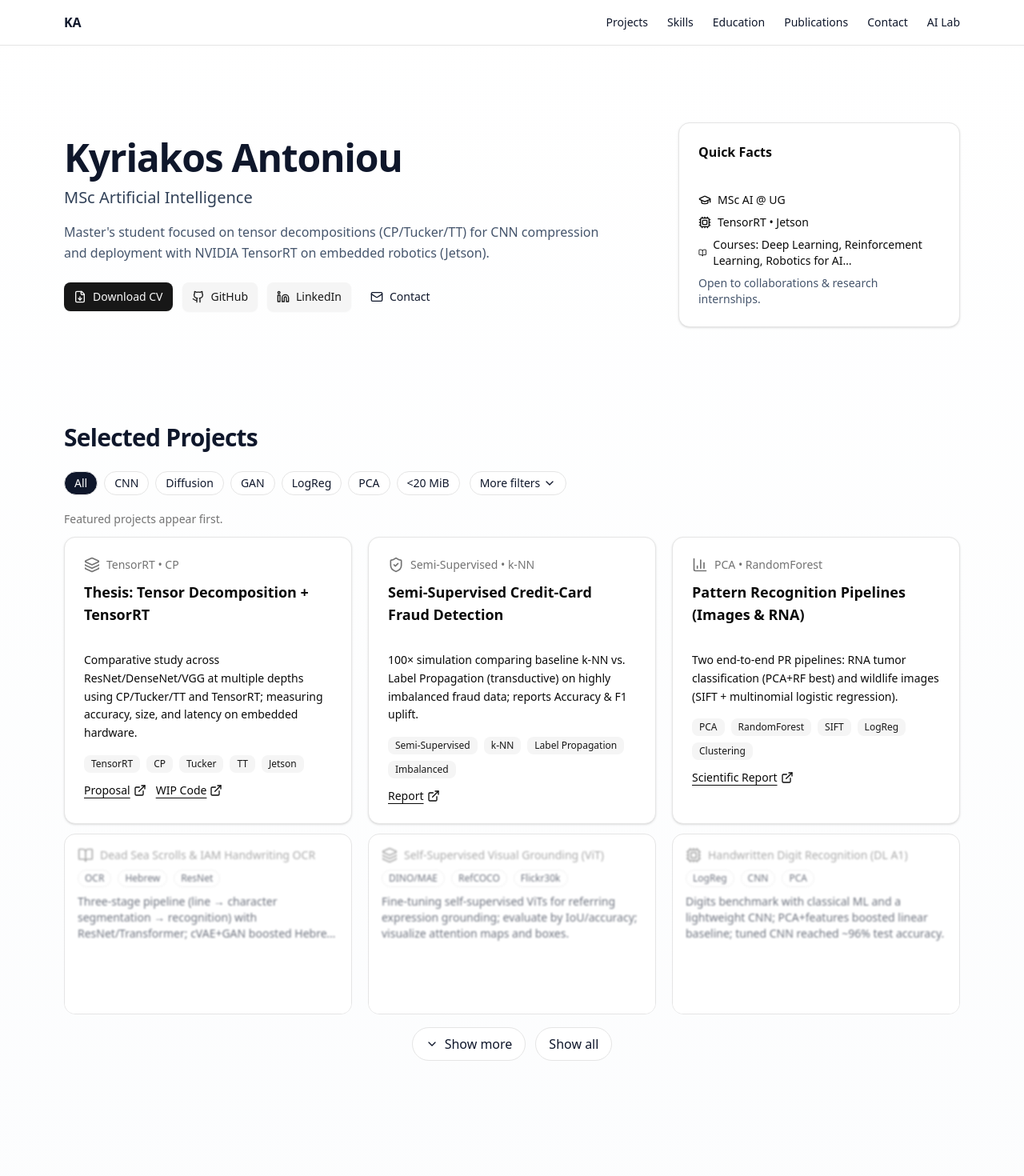
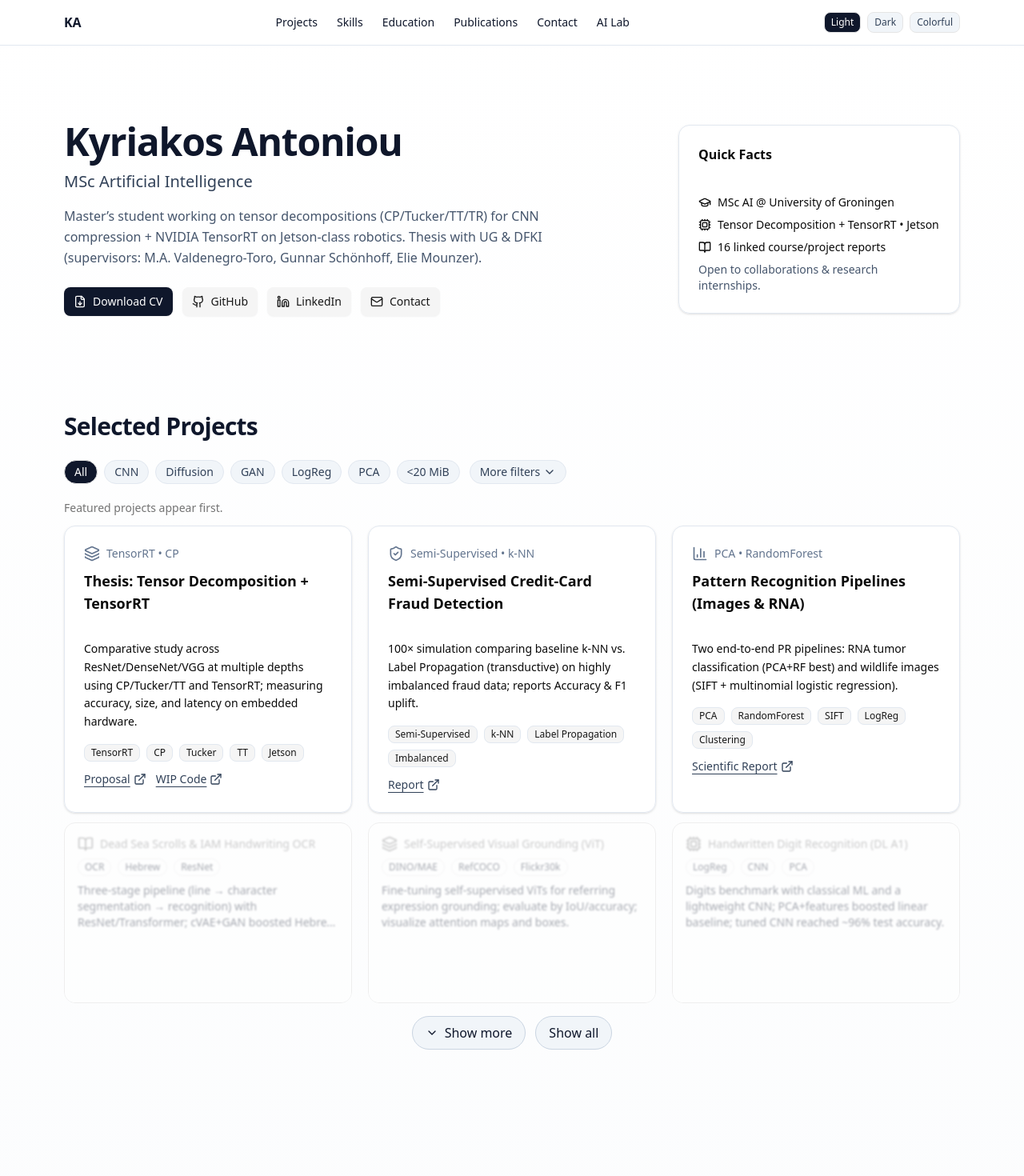
Before and after one commit to UnknownGamerYT/ai-portfolio, a Next.js app: page / in a window 1280 px wide. Shown: the top 1470 px of the page at 80% size. Built offline with nearby package versions, Linux system fonts and the light colour scheme.

Commit message:
Update of dark mode

```diff
--- a/src/app/page.tsx
+++ b/src/app/page.tsx
@@ -6,7 +6,7 @@ import { Github, Linkedin, Mail, FileDown, ExternalLink, GraduationCap, Cpu, Lay
 import { Button } from "@/components/ui/button";
 import { Card, CardContent, CardHeader, CardTitle } from "@/components/ui/card";
 import { Badge } from "@/components/ui/badge";
-
+const cx = (...xs: Array<string | false | undefined>) => xs.filter(Boolean).join(" ");
 // ---------------- Types ----------------
 type LinkRef = { label: string; href: string };
 type Project = {
@@ -24,7 +24,7 @@ const profile = {
   headline: "MSc Artificial Intelligence",
   location: "Groningen (Netherlands) / Nicosia (Cyprus)",
   blurb:
-    "Master's student focused on tensor decompositions (CP/Tucker/TT) for CNN compression and deployment with NVIDIA TensorRT on embedded robotics (Jetson).",
+      "Master’s student working on tensor decompositions (CP/Tucker/TT/TR) for CNN compression + NVIDIA TensorRT on Jetson-class robotics. Thesis with UG & DFKI (supervisors: M.A. Valdenegro-Toro, Gunnar Schönhoff, Elie Mounzer).",
   links: {
     github: "https://github.com/UnknownGamerYT",
     linkedin: "https://www.linkedin.com/in/kyriakos-antoniou-a26b64230/",
@@ -71,7 +71,7 @@ const projects: Project[] = [
   },
 
   // ===== Vision / OCR =====
-  {
+    {
     title: "Dead Sea Scrolls & IAM Handwriting OCR",
     tags: ["OCR", "Hebrew", "ResNet", "Transformer", "cVAE", "GAN"],
     description:
@@ -248,16 +248,16 @@ const projects: Project[] = [
 const Section = ({ id, title, children }: { id: string; title: string; children: React.ReactNode }) => (
   <section id={id} className="scroll-mt-24 py-12 md:py-20">
     <div className="max-w-6xl mx-auto px-4">
-      <h2 className="text-2xl md:text-3xl font-semibold tracking-tight mb-6">{title}</h2>
+      <h2 className="text-2xl md:text-3xl font-semibold tracking-tight mb-6 text-slate-900 dark:text-slate-100">{title}</h2>
       {children}
     </div>
   </section>
 );
 
-const ProjectCard = ({ p }: { p: Project }) => (
-  <Card className="h-full">
+const ProjectCard = ({ p, isColorful = false }: { p: Project; isColorful?: boolean }) => (
+  <Card className="h-full bg-white/90 dark:bg-slate-900/60 border-slate-200 dark:border-slate-800">
     <CardHeader className="pb-2">
-      <div className="flex items-center gap-2 text-sm text-muted-foreground">
+      <div className="flex items-center gap-2 text-sm text-slate-500 dark:text-slate-400">
         {p.icon}
         <span>{p.tags.slice(0, 2).join(" • ")}</span>
       </div>
@@ -267,7 +267,16 @@ const ProjectCard = ({ p }: { p: Project }) => (
       <p className="mb-4 leading-relaxed">{p.description}</p>
       <div className="flex flex-wrap gap-2 mb-3">
         {p.tags.map((t) => (
-          <Badge key={t} variant="secondary">{t}</Badge>
+           <Badge
+             key={t}
+             variant="secondary"
+             className={cx(
+               "border-slate-200 dark:border-slate-700",
+               isColorful && "bg-gradient-to-r from-fuchsia-200 via-sky-200 to-emerald-200 text-slate-900 border-0 dark:from-fuchsia-800 dark:via-sky-800 dark:to-emerald-800 dark:text-slate-100"
+             )}
+          >
+            {t}
+           </Badge>
         ))}
       </div>
       <div className="flex flex-wrap gap-3">
@@ -277,7 +286,7 @@ const ProjectCard = ({ p }: { p: Project }) => (
             href={l.href}
             target="_blank"
             rel="noreferrer"
-            className="inline-flex items-center gap-1 text-sm underline underline-offset-4"
+            className="inline-flex items-center gap-1 text-sm underline underline-offset-4 text-slate-700 dark:text-slate-200"
           >
             {l.label} <ExternalLink className="w-4 h-4" />
           </a>
@@ -289,11 +298,33 @@ const ProjectCard = ({ p }: { p: Project }) => (
 
 // ---------------- Page ----------------
 export default function Portfolio() {
+    // theming
+
+  type Theme = "light" | "dark" | "colorful";
+  const pendingIndexRef = React.useRef<number | null>(null);
+  const HEADER_OFFSET = 80;
+  const [theme, setTheme] = React.useState<Theme>("light");
+  React.useEffect(() => {
+  const root = document.documentElement;
+  if (theme === "dark") root.classList.add("dark");
+  else root.classList.remove("dark");
+  }, [theme]);
   const [showAllTags, setShowAllTags] = React.useState<boolean>(false);
   const [selectedTags, setSelectedTags] = React.useState<Set<string>>(new Set());
   // convenience flag
   const isAll = selectedTags.size === 0;
   const [visibleCount, setVisibleCount] = React.useState<number>(3);
+  React.useEffect(() => {
+    const idx = pendingIndexRef.current;
+    if (idx == null) return;
+
+    const el = document.querySelector<HTMLElement>(`[data-pindex="${idx}"]`);
+    if (el) {
+      const top = el.getBoundingClientRect().top + window.scrollY - HEADER_OFFSET;
+      window.scrollTo({ top, behavior: "smooth" });
+    }
+    pendingIndexRef.current = null;
+  }, [visibleCount]);
   // collect & rank tags by frequency (desc), then alphabetically
   const { topTags, restTags, allTags } = React.useMemo(() => {
     const counts = new Map<string, number>();
@@ -311,6 +342,7 @@ export default function Portfolio() {
 
   const sorted = React.useMemo(() => {
   const arr = [...projects];
+
   arr.sort((a: Project, b: Project) => Number(!!b.featured) - Number(!!a.featured));
   return arr;
   }, [projects]);
@@ -324,9 +356,19 @@ export default function Portfolio() {
   const nextPreview = React.useMemo(() => shown.slice(visibleCount, visibleCount + 3), [shown, visibleCount]);
   const hasMore = shown.length > visibleCount;
   return (
-    <div className="min-h-screen bg-gradient-to-b from-white to-slate-50 text-slate-900">
+      <div
+         className={cx(
+           "min-h-screen",
+          // background by theme
+          theme === "colorful"
+            ? "bg-gradient-to-b from-fuchsia-100 via-sky-100 to-emerald-100 dark:from-fuchsia-950 dark:via-slate-900 dark:to-emerald-950"
+            : "bg-gradient-to-b from-white to-slate-50 dark:from-slate-950 dark:to-slate-900",
+          "text-slate-900 dark:text-slate-100"
+        )}
+      >
+
       {/* Nav */}
-      <header className="sticky top-0 z-50 backdrop-blur supports-[backdrop-filter]:bg-white/70 border-b">
+      <header className="sticky top-0 z-50 backdrop-blur supports-[backdrop-filter]:bg-white/70 dark:supports-[backdrop-filter]:bg-slate-900/70 border-b border-slate-200 dark:border-slate-800">
         <nav className="max-w-6xl mx-auto px-4 h-14 flex items-center justify-between">
           <a href="#home" className="font-semibold">KA</a>
           <div className="hidden md:flex items-center gap-6 text-sm">
@@ -337,6 +379,41 @@ export default function Portfolio() {
             <a href="#contact" className="hover:underline underline-offset-4">Contact</a>
             <a href="/ai-lab" className="hover:underline underline-offset-4">AI Lab</a>
           </div>
+          <div className="flex items-center gap-2">
+          <button
+            onClick={() => setTheme("light")}
+            className={cx(
+              "px-2 py-1 rounded-md border text-xs",
+              theme === "light"
+                ? "bg-slate-900 text-white"
+                : "bg-slate-100 text-slate-700 hover:bg-slate-200 dark:bg-slate-800 dark:text-slate-200 dark:hover:bg-slate-700"
+            )}
+          >
+            Light
+          </button>
+          <button
+            onClick={() => setTheme("dark")}
+            className={cx(
+              "px-2 py-1 rounded-md border text-xs",
+              theme === "dark"
+                ? "bg-slate-900 text-white"
+                : "bg-slate-100 text-slate-700 hover:bg-slate-200 dark:bg-slate-800 dark:text-slate-200 dark:hover:bg-slate-700"
+            )}
+          >
+            Dark
+          </button>
+          <button
+            onClick={() => setTheme("colorful")}
+            className={cx(
+              "px-2 py-1 rounded-md border text-xs",
+              theme === "colorful"
+                ? "bg-slate-900 text-white"
+                : "bg-slate-100 text-slate-700 hover:bg-slate-200 dark:bg-slate-800 dark:text-slate-200 dark:hover:bg-slate-700"
+            )}
+          >
+            Colorful
+          </button>
+        </div>
         </nav>
       </header>
 
@@ -347,11 +424,13 @@ export default function Portfolio() {
             <motion.h1 initial={{ opacity: 0, y: 10 }} animate={{ opacity: 1, y: 0 }} transition={{ duration: 0.5 }} className="text-3xl md:text-5xl font-bold tracking-tight">
               {profile.name}
             </motion.h1>
-            <p className="mt-3 text-lg md:text-xl text-slate-700">{profile.headline}</p>
-            <p className="mt-4 text-slate-600 max-w-2xl leading-relaxed">{profile.blurb}</p>
+            <p className="mt-3 text-lg md:text-xl text-slate-700 dark:text-slate-200 font-medium">
+              {profile.headline}
+            </p>
+            <p className="mt-4 text-slate-600 dark:text-slate-300 max-w-2xl leading-relaxed">{profile.blurb}</p>
             <div className="mt-6 flex flex-wrap gap-3">
               <a href={profile.links.cv} target="_blank" rel="noreferrer">
-                <Button className="gap-2"><FileDown className="w-4 h-4" /> Download CV</Button>
+                <Button className="gap-2 bg-slate-900 text-white hover:bg-slate-800 dark:bg-slate-700 dark:text-white dark:hover:bg-slate-600"><FileDown className="w-4 h-4" /> Download CV</Button>
               </a>
               <a href={profile.links.github} target="_blank" rel="noreferrer">
                 <Button variant="secondary" className="gap-2"><Github className="w-4 h-4" /> GitHub</Button>
@@ -360,19 +439,19 @@ export default function Portfolio() {
                 <Button variant="secondary" className="gap-2"><Linkedin className="w-4 h-4" /> LinkedIn</Button>
               </a>
               <a href={profile.links.email}>
-                <Button variant="ghost" className="gap-2"><Mail className="w-4 h-4" /> Contact</Button>
+                <Button variant="secondary" className="gap-2"><Mail className="w-4 h-4" /> Contact</Button>
               </a>
             </div>
           </div>
           <div className="md:col-span-1">
-            <Card>
+            <Card className="bg-white/90 dark:bg-slate-900/60 border-slate-200 dark:border-slate-800">
               <CardHeader className="pb-2">
                 <CardTitle className="text-base">Quick Facts</CardTitle>
               </CardHeader>
               <CardContent className="text-sm space-y-2">
-                <p className="flex items-center gap-2"><GraduationCap className="w-4 h-4" /> MSc AI @ UG</p>
-                <p className="flex items-center gap-2"><Cpu className="w-4 h-4" /> TensorRT • Jetson</p>
-                <p className="flex items-center gap-2"><BookOpen className="w-4 h-4" /> Courses: {"Deep Learning, Reinforcement Learning, Robotics for AI"}…</p>
+                <p className="flex items-center gap-2"><GraduationCap className="w-4 h-4" /> MSc AI @ University of Groningen</p>
+                <p className="flex items-center gap-2"><Cpu className="w-4 h-4" /> Tensor Decomposition + TensorRT • Jetson</p>
+                <p className="flex items-center gap-2"><BookOpen className="w-4 h-4" /> 16 linked course/project reports</p>
                 <p className="text-slate-600">Open to collaborations & research internships.</p>
               </CardContent>
             </Card>
@@ -413,9 +492,15 @@ export default function Portfolio() {
                       setVisibleCount(3);
                     }}
                     aria-pressed={active}
-                    className={`px-3 py-1 rounded-full border text-sm ${
-                      active ? "bg-slate-900 text-white" : "bg-white hover:bg-slate-100"
-                    }`}
+                    className={cx(
+                      "px-3 py-1 rounded-full border text-sm",
+                      active
+                        ? cx(
+                            "bg-slate-900 text-white dark:bg-slate-100 dark:text-slate-900",
+                            theme === "colorful" && "bg-gradient-to-r from-fuchsia-500 to-emerald-500 text-white border-0"
+                          )
+                        : "bg-slate-100 text-slate-700 hover:bg-slate-200 border-slate-200 dark:bg-slate-800 dark:text-slate-200 dark:hover:bg-slate-700 dark:border-slate-700"
+                    )}
                   >
                     {t}
                   </button>
@@ -427,10 +512,22 @@ export default function Portfolio() {
             {restTags.length > 0 && (
               <button
                 onClick={() => setShowAllTags((v) => !v)}
-                className="ml-1 px-3 py-1 rounded-full border text-sm bg-white hover:bg-slate-100 inline-flex items-center gap-1"
+                className={cx(
+                  "ml-1 px-3 py-1 rounded-full border text-sm inline-flex items-center gap-1",
+                  // default look (visible in light & dark)
+                  "bg-slate-100 text-slate-700 hover:bg-slate-200 border-slate-200",
+                  "dark:bg-slate-800 dark:text-slate-200 dark:hover:bg-slate-700 dark:border-slate-700",
+                  // subtle accent in colorful theme
+                  theme === "colorful" &&
+                    "bg-gradient-to-r from-fuchsia-100 to-emerald-100 text-slate-800 border-0 dark:from-fuchsia-900 dark:to-emerald-900 dark:text-slate-100"
+                )}
                 aria-expanded={showAllTags}
               >
-                {showAllTags ? <>Fewer filters <ChevronUp className="w-4 h-4" /></> : <>More filters <ChevronDown className="w-4 h-4" /></>}
+                {showAllTags ? (
+                  <>Fewer filters <ChevronUp className="w-4 h-4" /></>
+                ) : (
+                  <>More filters <ChevronDown className="w-4 h-4" /></>
+                )}
               </button>
             )}
           </div>
@@ -444,24 +541,39 @@ export default function Portfolio() {
         {/* Grid + Ghosted preview */}
         <div className="relative">
           {/* Visible cards */}
-          <div className="grid md:grid-cols-2 lg:grid-cols-3 gap-5">
-            {shownNow.map((p) => (
-              <ProjectCard key={p.title} p={p} />
+          <motion.div layout className="grid md:grid-cols-2 lg:grid-cols-3 gap-5">
+            {shownNow.map((p, i) => (
+              <motion.div
+                key={p.title}
+                data-pindex={i}
+                className="scroll-mt-24" // accounts for sticky header (~96px)
+                layout
+                initial={{ opacity: 0, y: 10 }}
+                animate={{ opacity: 1, y: 0 }}
+                transition={{ type: "spring", stiffness: 200, damping: 36, delay: Math.min(i * 0.03, 0.18) }}
+              >
+                <ProjectCard p={p} isColorful={theme === "colorful"} />
+              </motion.div>
             ))}
-          </div>
+          </motion.div>
 
           {/* Ghosted preview row (~3/4 height) */}
           {hasMore && (
-            <div
+            <motion.div
+              layout
               role="button"
               aria-label="Show more projects"
               onClick={() => setVisibleCount((c) => Math.min(c + 6, shown.length))}
               className="mt-3 grid md:grid-cols-2 lg:grid-cols-3 gap-5 cursor-pointer select-none"
             >
-              {nextPreview.map((p) => (
-                <div
+              {nextPreview.map((p, i) => (
+                <motion.div
                   key={p.title}
-                  className="relative border rounded-xl overflow-hidden bg-white"
+                  layout
+                  initial={{ opacity: 0.4, y: 10 }}
+                  animate={{ opacity: 0.6, y: 0 }}
+                  transition={{ type: "spring", stiffness: 200, damping: 36, delay: i * 0.03 }}
+                  className="relative border rounded-xl overflow-hidden bg-white dark:bg-slate-800"
                 >
                   {/* mimic card height ~3/4 with blur */}
                   <div className="p-4 h-48 md:h-56 opacity-60 blur-[1px]">
@@ -471,7 +583,10 @@ export default function Portfolio() {
                     </div>
                     <div className="flex flex-wrap gap-2 mb-2">
                       {p.tags.slice(0, 3).map((t) => (
-                        <span key={t} className="px-2 py-0.5 text-xs rounded-full border bg-white/60">
+                        <span
+                          key={t}
+                          className="px-2 py-0.5 text-xs rounded-full border bg-white/60 dark:bg-slate-700/60"
+                        >
                           {t}
                         </span>
                       ))}
@@ -479,41 +594,80 @@ export default function Portfolio() {
                     <p className="text-sm line-clamp-3">{p.description}</p>
                   </div>
                   {/* subtle gradient to suggest more content */}
-                  <div className="pointer-events-none absolute inset-x-0 bottom-0 h-16 bg-gradient-to-t from-white to-transparent" />
-                </div>
+                  <div className="pointer-events-none absolute inset-x-0 bottom-0 h-16 bg-gradient-to-t from-white to-transparent dark:from-slate-900" />
+                </motion.div>
               ))}
-            </div>
+            </motion.div>
           )}
 
           {/* Pagination controls */}
           <div className="flex justify-center gap-3 mt-4">
             {hasMore ? (
               <>
+                {/* Show more (+6) */}
                 <button
-                  onClick={() => setVisibleCount((c) => Math.min(c + 6, shown.length))}
-                  aria-expanded={true}
-                  className="inline-flex items-center gap-2 px-4 py-2 rounded-full border bg-white hover:bg-slate-100"
+                  onClick={() =>
+                    setVisibleCount((c) => {
+                      pendingIndexRef.current = c; // first new index
+                      return Math.min(c + 6, shown.length);
+                    })
+                  }
+                  className="inline-flex items-center gap-2 px-4 py-2 rounded-full border
+                            bg-slate-100 hover:bg-slate-200
+                            dark:bg-slate-700 dark:hover:bg-slate-600
+                            border-slate-300 dark:border-slate-600"
                 >
                   <ChevronDown className="w-4 h-4" /> Show more
                 </button>
+
+                {/* Show 6 less (only if more than 3 are visible) */}
+                {visibleCount > 3 && (
+                  <button
+                    onClick={() =>
+                      setVisibleCount((c) => {
+                        const next = Math.max(3, c - 6);
+                        pendingIndexRef.current = next - 1; // new last index
+                        return next;
+                      })
+                    }
+                    className="inline-flex items-center gap-2 px-4 py-2 rounded-full border
+                              bg-slate-100 hover:bg-slate-200
+                              dark:bg-slate-700 dark:hover:bg-slate-600
+                              border-slate-300 dark:border-slate-600"
+                  >
+                    <ChevronUp className="w-4 h-4" /> Show less
+                  </button>
+                )}
+
+                {/* Show all */}
                 <button
-                  onClick={() => setVisibleCount(shown.length)}
-                  className="inline-flex items-center gap-2 px-4 py-2 rounded-full border bg-white hover:bg-slate-100"
+                  onClick={() => {
+                    if (shown.length - visibleCount <= 6) {
+                      pendingIndexRef.current = visibleCount; // behave like "Show more" for the last chunk
+                    }
+                    setVisibleCount(shown.length);
+                  }}
+                  className="inline-flex items-center gap-2 px-4 py-2 rounded-full border
+                            bg-slate-100 hover:bg-slate-200
+                            dark:bg-slate-700 dark:hover:bg-slate-600
+                            border-slate-300 dark:border-slate-600"
                 >
                   Show all
                 </button>
               </>
             ) : shown.length > 3 ? (
+              // Collapse back to 3 (scroll all the way up)
               <button
                 onClick={() => {
-                  window.scrollTo({
-                    top: (document.getElementById('projects')?.offsetTop || 0) - 80,
-                    behavior: 'smooth'
-                  });
+                  document
+                    .getElementById("projects")
+                    ?.scrollIntoView({ behavior: "smooth", block: "start" });
                   setVisibleCount(3);
                 }}
-                aria-expanded={false}
-                className="inline-flex items-center gap-2 px-4 py-2 rounded-full border bg-white hover:bg-slate-100"
+                className="inline-flex items-center gap-2 px-4 py-2 rounded-full border
+                          bg-slate-100 hover:bg-slate-200
+                          dark:bg-slate-700 dark:hover:bg-slate-600
+                          border-slate-300 dark:border-slate-600"
               >
                 <ChevronUp className="w-4 h-4" /> Show less
               </button>
@@ -620,7 +774,7 @@ export default function Portfolio() {
       </Section>
 
       {/* Footer */}
-      <footer className="border-t">
+      <footer className="border-t border-slate-200 dark:border-slate-800">
         <div className="max-w-6xl mx-auto px-4 py-8 text-sm text-muted-foreground flex flex-col md:flex-row items-center justify-between gap-3">
           <p>© {new Date().getFullYear()} {profile.name}. All rights reserved.</p>
           <div className="flex items-center gap-4">
```
